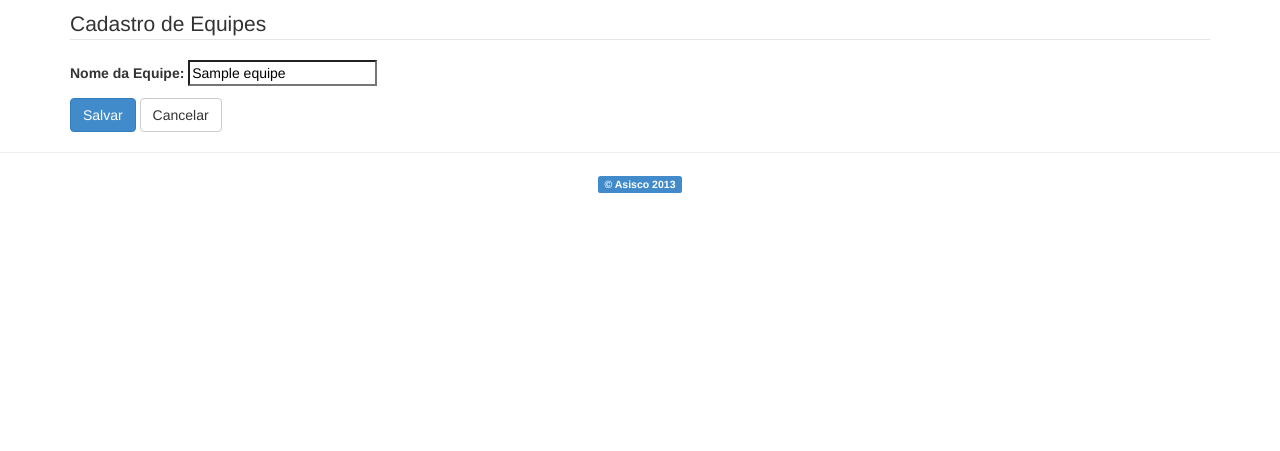
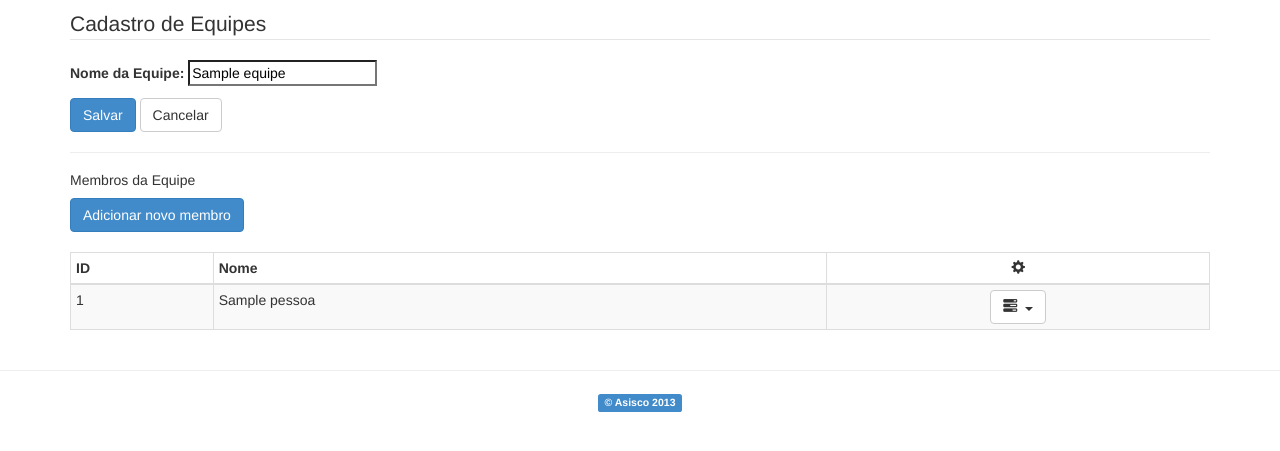
Before and after one commit to diegolirio/asisco-orderofservice, a Django app: page /equipe/edit/1/ in a window 1280 px wide. Shown: the part 51-502 px from the top of the page. Run offline with Django 3.2, Linux system fonts and the light colour scheme; tables that the repository leaves empty hold one stand-in row (values such as "Sample post"); some libraries are stand-ins or nearby versions.

Commit message:
cadastro de membro de equipe com popup

```diff
--- a/os_project/core/templates/equipe.html
+++ b/os_project/core/templates/equipe.html
@@ -9,6 +9,17 @@
 
         {% if form %}
             {% include 'equipe_form.html' %}
+
+            {% if membros %}
+                <hr>
+                <h5>Membros da Equipe</h5>
+                <a href="{% url 'membro_add_equipe' %}?equipe={{ equipe_pk }}"
+                   class="btn btn-primary"
+                   onclick="show_popup_membro(this.href); return false;">Adicionar novo membro</a>
+                <br><br>
+                {% include 'membro_grid.html' %}
+            {% endif  %}
+
         {% else %}
 
             <a href="{% url 'equipe_add' %}" class="btn btn-primary" >
@@ -29,4 +40,13 @@
     </div>
     <!-- page_context ================================================================================== -->
 
+<script type="text/javascript">
+    function show_popup_membro(url) {
+        w = window.open(
+            url,
+            '',
+            'height=360, width=400, top=50, left=250, scrollbars=no, resizable=no');
+    }
+</script>
+
 {% endblock page_context %}
--- a/os_project/core/templates/membro_form.html
+++ b/os_project/core/templates/membro_form.html
@@ -1,6 +1,6 @@
 <form method="post" action="">
     {% csrf_token %}
-    {{form.as_p}}
+    {{ form.as_p }}
     <button type="submit" class="btn btn-primary">Salvar</button>
     <a href="{% url 'membro_list' %}" class="btn btn-default">Cancelar</a>
 </form>
--- a/os_project/core/views.py
+++ b/os_project/core/views.py
@@ -5,20 +5,21 @@ from django.contrib.auth.decorators import login_required
 from models import OrdemServico, Cliente, Equipe, Membro
 from forms import OrdemServicoForm, ClienteForm, EquipeForm, MembroForm
 
+
 @login_required(login_url='/login/')
 def home(request):
-    context = {'lista': OrdemServico.objects.all(),}
+    context = {'lista': OrdemServico.objects.all(), }
     return render(request, 'index.html', context)
 
 #=== Ordem de Servicos =========================================================================
 def orderservice(request, pk=None):
-	if request.method == 'POST':
-		return orderservice_save(request, pk)
-	else:
-		if int(pk) == 0:
-			return orderservice_add(request)
-		else:
-			return orderservice_edit(request, pk)
+    if request.method == 'POST':
+        return orderservice_save(request, pk)
+    else:
+        if int(pk) == 0:
+            return orderservice_add(request)
+        else:
+            return orderservice_edit(request, pk)
 
 
 def orderservice_list(request):
@@ -27,77 +28,84 @@ def orderservice_list(request):
 
 
 def orderservice_add(request):
-	form = OrdemServicoForm()
-	context = {'form': form,}
-	return render(request, 'orderservice_form.html', context)
+    form = OrdemServicoForm()
+    context = {'form': form, }
+    return render(request, 'orderservice_form.html', context)
+
 
 def orderservice_edit(request, pk):
-	from django.http import HttpResponse
-	return HttpResponse('\o/ os edit')
+    from django.http import HttpResponse
+
+    return HttpResponse('\o/ os edit')
 
 
 def orderservice_save(request, pk):
-	form = OrdemServicoForm(request.POST)
-	if not form.is_valid():
-		return render(request, 'orderservice_form.html', {'form': form,})
+    form = OrdemServicoForm(request.POST)
+    if not form.is_valid():
+        return render(request, 'orderservice_form.html', {'form': form, })
 
 
 def orderservice_delete(request, pk):
-	pass
+    pass
 
 #=== Ordem de Servicos =========================================================================
 
 
 #=== Cliente ===================================================================================
 def clientes(request):
-	clientes = Cliente.objects.all()
-	context = {'clientes': clientes,}
-	return render(request, 'cliente.html', context)
+    clientes = Cliente.objects.all()
+    context = {'clientes': clientes, }
+    return render(request, 'cliente.html', context)
+
 
 def cliente(request, pk=0):
-	if request.method == 'POST':
-		return cliente_save(request, pk)
-	else:
-		if int(pk) == 0:
-			return cliente_add(request)
-		else:
-			return cliente_edit(request, pk)
+    if request.method == 'POST':
+        return cliente_save(request, pk)
+    else:
+        if int(pk) == 0:
+            return cliente_add(request)
+        else:
+            return cliente_edit(request, pk)
+
 
 def cliente_add(request):
-	form = ClienteForm()
-	context = {'form': form,}
-	return render(request, 'cliente.html', context)
+    form = ClienteForm()
+    context = {'form': form, }
+    return render(request, 'cliente.html', context)
+
 
 def cliente_edit(request, pk):
-	cliente = get_object_or_404(Cliente, pk=pk)
-	form  = ClienteForm(instance=cliente)
-	context = {'form': form}
-	return render(request, 'cliente.html', context)
+    cliente = get_object_or_404(Cliente, pk=pk)
+    form = ClienteForm(instance=cliente)
+    context = {'form': form}
+    return render(request, 'cliente.html', context)
+
 
 def cliente_save(request, pk):
-	form = ClienteForm(request.POST)
-	if not form.is_valid():
-		return render(request, 'cliente.html', {'form': form,})
+    form = ClienteForm(request.POST)
+    if not form.is_valid():
+        return render(request, 'cliente.html', {'form': form, })
 
-	if int(pk) > 0:
-		cliente = form.save(commit=False)
-		cliente.id = pk
+    if int(pk) > 0:
+        cliente = form.save(commit=False)
+        cliente.id = pk
 
-	form.save()
-	return HttpResponseRedirect(reverse('cliente_list'))
+    form.save()
+    return HttpResponseRedirect(reverse('cliente_list'))
+
 
 def cliente_delete(request, pk):
-	cliente = get_object_or_404(Cliente, pk=pk)
-	if request.GET.get('confirm') == 'ok':
-		cliente.delete()
-		return HttpResponseRedirect(reverse('cliente_list'))
-	else:
-		context = {'model_name': 'Cliente',
-				   'model': cliente,
-				   'url_confirm': reverse('cliente_delete', args=[cliente.pk]),
-				   'url_cancel': reverse('cliente_list'),
-				   }
-		return render(request, 'base_delete.html', context)
+    cliente = get_object_or_404(Cliente, pk=pk)
+    if request.GET.get('confirm') == 'ok':
+        cliente.delete()
+        return HttpResponseRedirect(reverse('cliente_list'))
+    else:
+        context = {'model_name': 'Cliente',
+                   'model': cliente,
+                   'url_confirm': reverse('cliente_delete', args=[cliente.pk]),
+                   'url_cancel': reverse('cliente_list'),
+        }
+        return render(request, 'base_delete.html', context)
 
 #=== Cliente ===================================================================================
 
@@ -105,36 +113,42 @@ def cliente_delete(request, pk):
 #=== Equipe ====================================================================================
 
 def equipes(request):
-	equipes = Equipe.objects.all()
-	context = {'equipes': equipes,}
-	return render(request, 'equipe.html', context)
+    equipes = Equipe.objects.all()
+    context = {'equipes': equipes, }
+    return render(request, 'equipe.html', context)
+
 
 def equipe(request, pk=0):
-	if request.method == 'POST':
-		return equipe_save(request, pk)
-	else:
-		if int(pk) == 0:
-			return equipe_add(request)
-		else:
-			return equipe_edit(request, pk)
+    if request.method == 'POST':
+        return equipe_save(request, pk)
+    else:
+        if int(pk) == 0:
+            return equipe_add(request)
+        else:
+            return equipe_edit(request, pk)
 
 
 def equipe_add(request):
-	form = EquipeForm()
-	context = {'equipes': equipes,
-			   'form': form}
-	return render(request, 'equipe.html', context)
+    form = EquipeForm()
+    context = {'equipes': equipes,
+               'form': form}
+    return render(request, 'equipe.html', context)
+
 
 def equipe_edit(request, pk):
-	equipe = get_object_or_404(Equipe, pk=pk)
-	form = EquipeForm(instance=equipe)
-	context = {'form': form,}
-	return render(request, 'equipe.html', context)
+    equipe = get_object_or_404(Equipe, pk=pk)
+    form = EquipeForm(instance=equipe)
+    membros = Membro.objects.filter(equipe=equipe)
+    context = {'form': form,
+               'membros': membros,
+               'equipe_pk': pk,}
+    return render(request, 'equipe.html', context)
+
 
 def equipe_save(request, pk):
-	form = EquipeForm(request.POST)
-	if not form.is_valid():
-		return render(request, 'equipe.html', {'form': form,})
+    form = EquipeForm(request.POST)
+    if not form.is_valid():
+        return render(request, 'equipe.html', {'form': form, })
 
 	if int(pk) > 0:
 		equipe = form.save(commit=False)
@@ -191,13 +205,26 @@ def membro_edit(request, pk):
 	context = {'form': form,}
 	return render(request, 'membro.html', context)
 
+def membro_add(request):
+    form = MembroForm()
+    context = {'membros': membros,
+			   'form': form,}
+    return render(request, 'membro.html', context)
 
-def membro_add(request):
-	form = MembroForm()
-	membros = Membro.objects.all()
-	context = {'membros': membros,
-			   'form': form}
-	return render(request, 'membro.html', context)
+def membro_add_equipe(request):
+    form = MembroForm()
+    form.instance.equipe = Equipe.objects.get(pk=request.GET.get('equipe'))
+    context = {'membros': membros,
+			   'form': form,}
+    return render(request, 'membro_form_popup.html', context)
+
+def membro_save_equipe(request):
+	form = MembroForm(request.POST)
+	if not form.is_valid():
+		return render(request, 'membro_form_popup.html', {'form': form})
+
+	form.save()
+	return equipe_edit(request, form.instance.equipe.pk)
 
 def membro_delete(request, pk):
 	membro = get_object_or_404(Membro, pk=pk)
--- a/os_project/urls.py
+++ b/os_project/urls.py
@@ -25,6 +25,9 @@ urlpatterns = patterns('',
 
     url(r'^membro/list/$', 'os_project.core.views.membros', name='membro_list'),
     url(r'^membro/add/$', 'os_project.core.views.membro', name='membro_add'),
+    url(r'^membro/add_equipe/$', 'os_project.core.views.membro_add_equipe', name='membro_add_equipe'),
+    url(r'^membro/save_equipe/$', 'os_project.core.views.membro_save_equipe', name='membro_save_equipe'),
+
     url(r'^membro/edit/(?P<pk>\d+)/$', 'os_project.core.views.membro', name='membro_edit'),
     url(r'^membro/delete/conf/(?P<pk>\d+)/$', 'os_project.core.views.membro_delete', name='membro_delconf'),
     url(r'^membro/delete/(?P<pk>\d+)/$', 'os_project.core.views.membro_delete', name='membro_delete'),
```
Also changed, not shown: os_project/core/templates/membro_form_popup.html (added, +33 -0 lines), os_project/core/tests/test_views.py (+0 -10 lines).
